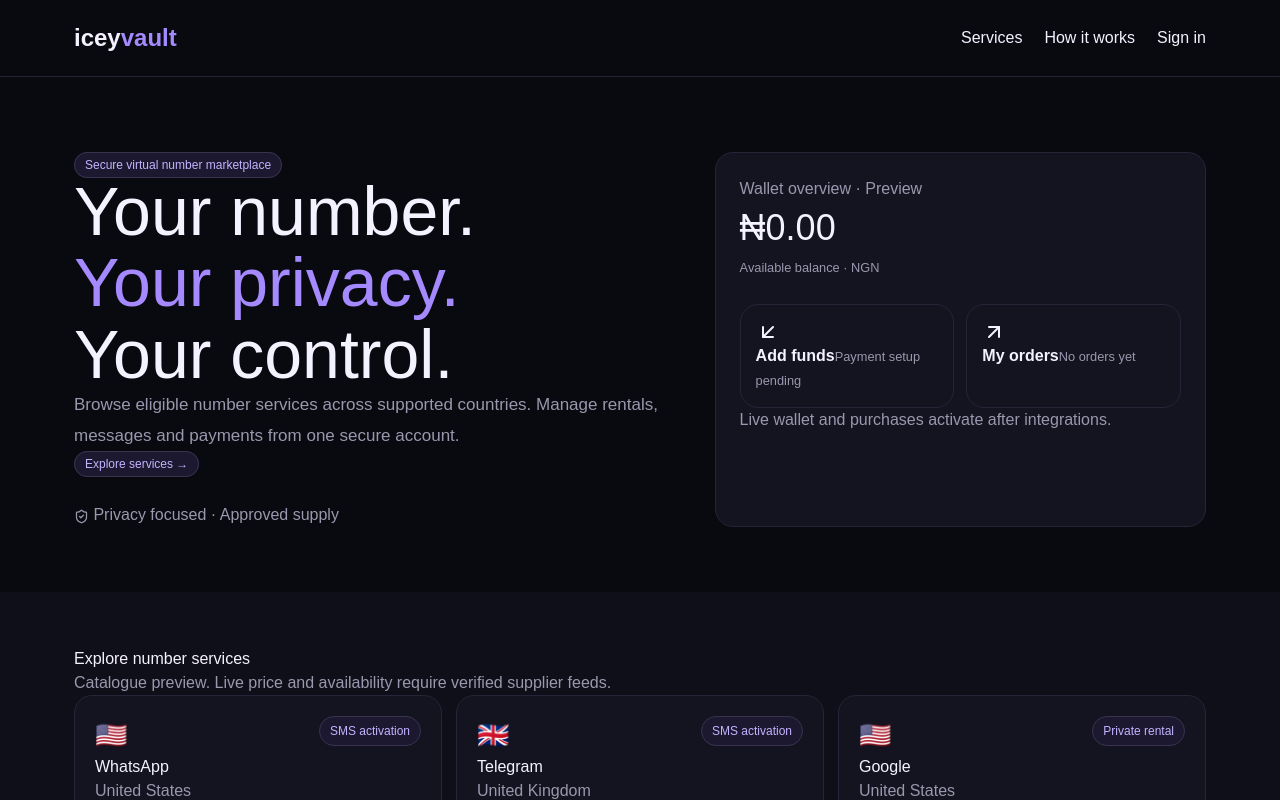
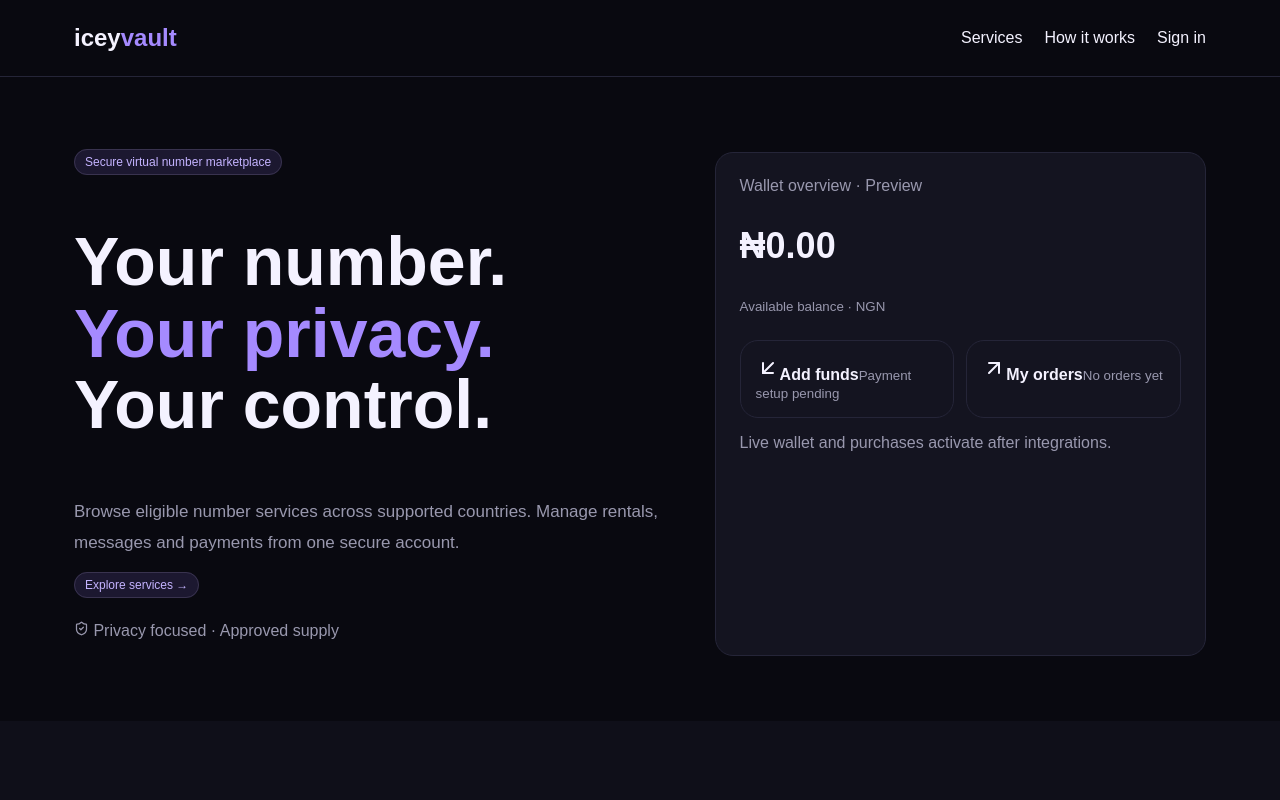
Before and after one commit to kingayplatinum/Iceyvault, a Next.js app: page / in a window 1280 px wide. Shown: the top 800 px of the page. Built offline with nearby package versions, Linux system fonts and the light colour scheme; no server answers.

Commit message:
fix: remove undeclared Tailwind import from CSS

```diff
--- a/src/app/globals.css
+++ b/src/app/globals.css
@@ -1 +1 @@
-@import "tailwindcss";:root{color-scheme:dark;--bg:#090910;--line:#252538;--muted:#9998ae;--purple:#9a7cff}*{box-sizing:border-box}body{margin:0;background:var(--bg);color:#f4f2ff;font-family:Arial,sans-serif}a{color:inherit;text-decoration:none}.shell{max-width:1180px;margin:auto;padding:0 24px}.panel{background:#141420;border:1px solid var(--line);border-radius:18px}.muted{color:var(--muted)}.pill{border:1px solid #39334f;background:#1c1830;color:#c4b3ff;border-radius:999px;padding:5px 10px;font-size:12px}
+:root{color-scheme:dark;--bg:#090910;--line:#252538;--muted:#9998ae;--purple:#9a7cff}*{box-sizing:border-box}body{margin:0;background:var(--bg);color:#f4f2ff;font-family:Arial,sans-serif}a{color:inherit;text-decoration:none}.shell{max-width:1180px;margin:auto;padding:0 24px}.panel{background:#141420;border:1px solid var(--line);border-radius:18px}.muted{color:var(--muted)}.pill{border:1px solid #39334f;background:#1c1830;color:#c4b3ff;border-radius:999px;padding:5px 10px;font-size:12px}
```
